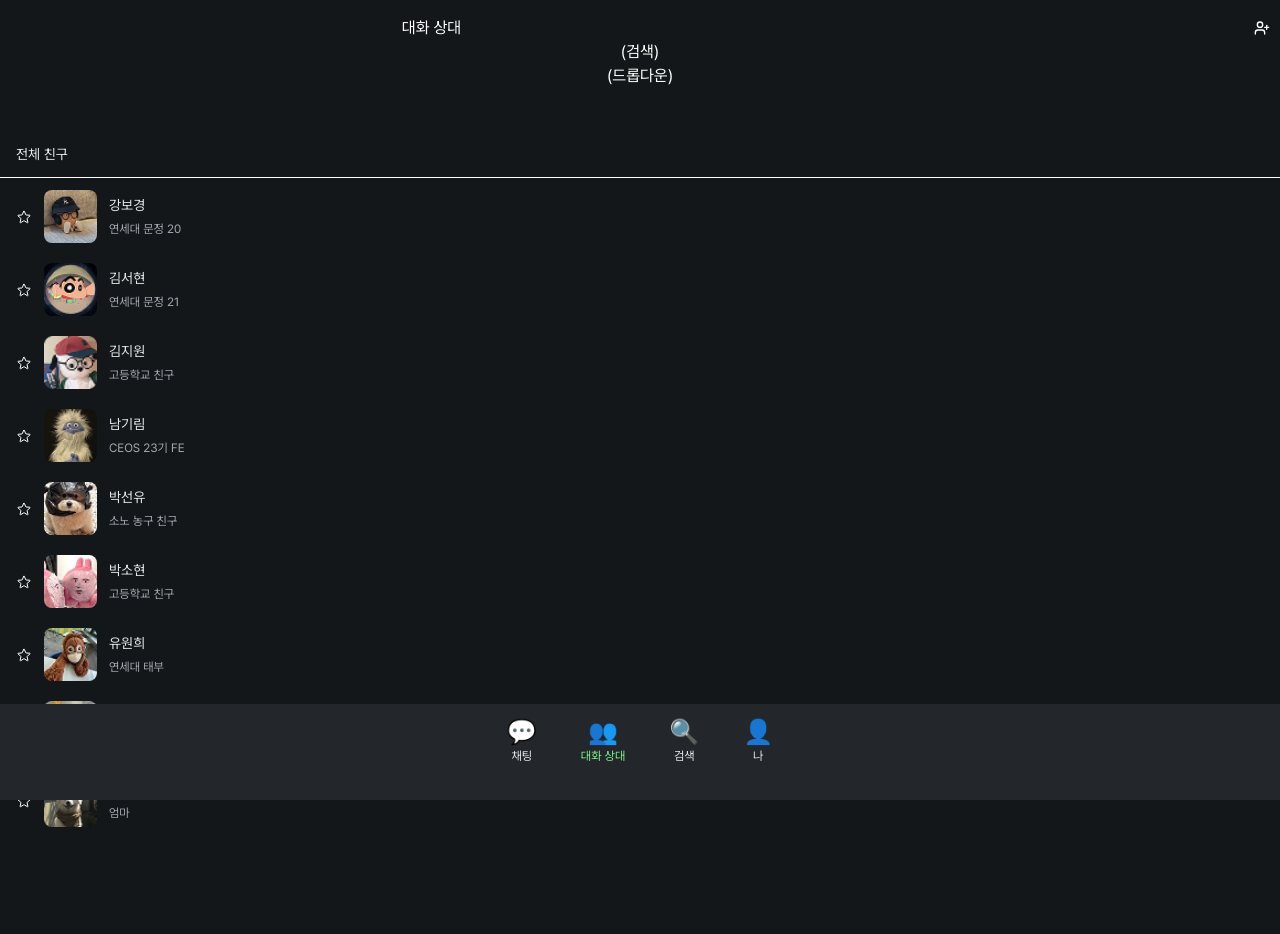
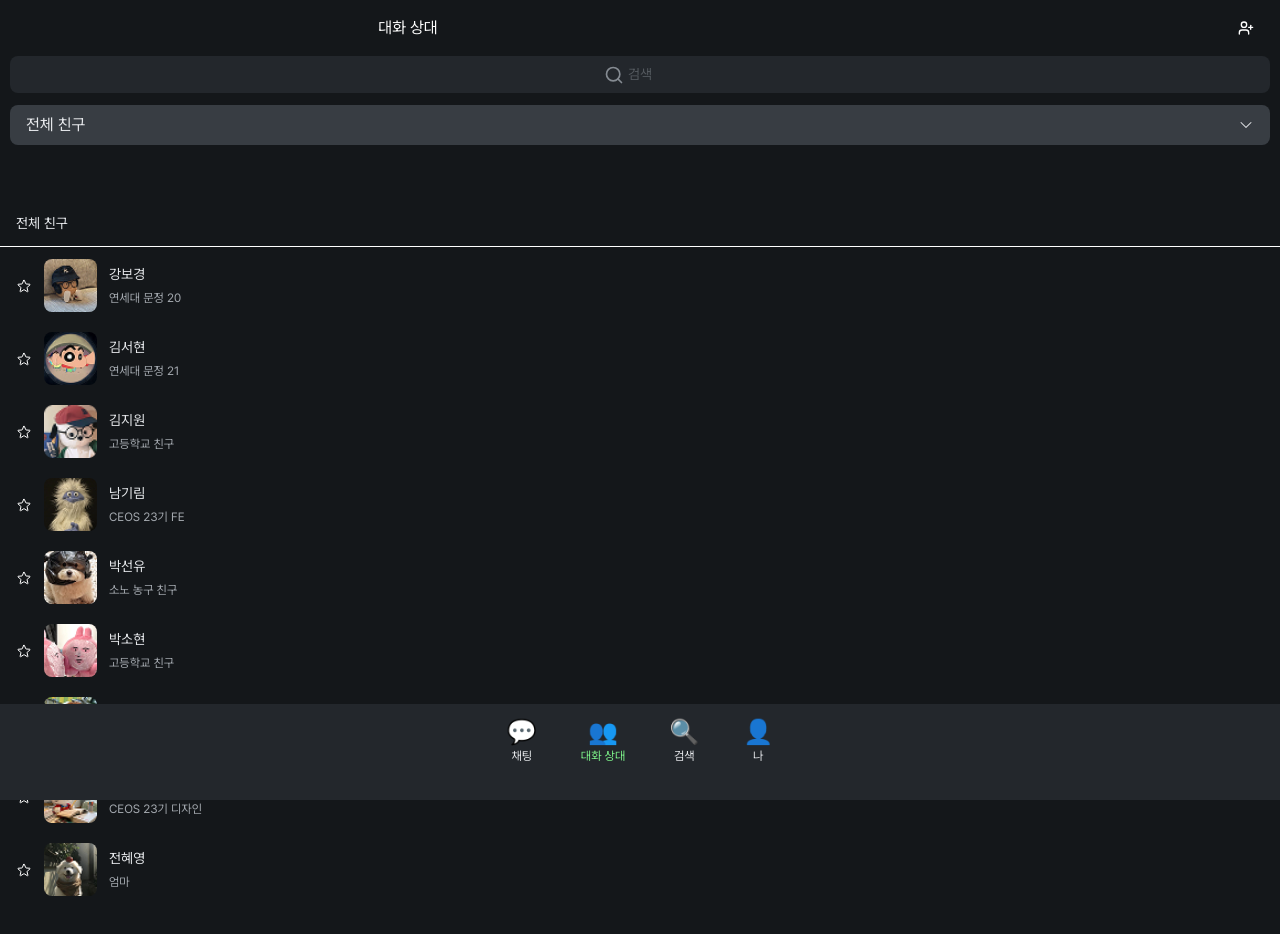
Before and after one commit to CEOS-Developers/react-messenger-23rd, a React (Vite) app: page /friends in a window 1280 px wide. Shown: the top 934 px of the page. Built offline with nearby package versions, Linux system fonts and the light colour scheme.

Commit message:
feat: add search and dropdown UI to FriendsHeader

```diff
--- a/src/components/Friends/FriendsHeader.tsx
+++ b/src/components/Friends/FriendsHeader.tsx
@@ -1,18 +1,16 @@
-// import { useNavigate } from "react-router-dom";
+import { useState } from "react";
+import { FiSearch } from "react-icons/fi";
 import { LuUserPlus } from "react-icons/lu";
-
-// interface Props {
-//   name: string;
-// }
+import { HiChevronDown } from "react-icons/hi2";
 
 export default function FriendsHeader() {
-  // const navigate = useNavigate();
+  const [isOpen, setIsOpen] = useState(false);
 
   return (
-    <header className="flex flex-col w-full px-2.5 py-4 items-center text-white">
+    <header className="flex flex-col px-2.5 py-4 items-center text-white">
       {/* 첫번째 줄 */}
-      <div className="flex w-full">
-        <div className="flex flex-1 justify-center ml-35.5">
+      <div className="flex w-full px-4 pb-4">
+        <div className="flex flex-1 justify-center ml-25">
           <h1 className="text-body-01">대화 상대</h1>
         </div>
         <div className="flex flex-1 justify-end">
@@ -22,9 +20,45 @@ export default function FriendsHeader() {
         </div>
       </div>
       {/* 두번째 줄 */}
-      <span>(검색)</span>
+      <div className="flex w-full items-center justify-center bg-gray80 text-gray40 py-2 mx-4 gap-1 rounded-lg">
+        <FiSearch className="w-5 h-5 shrink-0" />
+        <input
+          type="text"
+          placeholder="검색"
+          className="focus:outline-none text-body-02 text-start w-12"
+        />
+      </div>
       {/* 세번째 줄 */}
-      <span>(드롭다운)</span>
+      <div className="relative flex w-full items-center justify-between text-gray10 bg-gray70 rounded-lg px-4 py-2 mx-4 my-3">
+        <span>전체 친구</span>
+        <button>
+          <HiChevronDown
+            onClick={() => setIsOpen(!isOpen)}
+            className={`${isOpen ? "rotate-180" : ""}`}
+          />
+        </button>
+
+        {isOpen && (
+          <ul className="absolute right-0 top-[110%] z-10 bg-gray80 rounded-lg py-2 overflow-hidden text-gray10">
+            {[
+              "전체 친구",
+              "새 친구",
+              "채팅만 가능한 친구",
+              "공식 계정",
+              "서비스 계정",
+            ].map((menu) => (
+              <li
+                key={menu}
+                className={`px-5 py-3 cursor-pointer hover:bg-gray70 ${
+                  menu === "전체 친구" ? "bg-gray70" : ""
+                }`}
+              >
+                {menu}
+              </li>
+            ))}
+          </ul>
+        )}
+      </div>
     </header>
   );
 }
```
